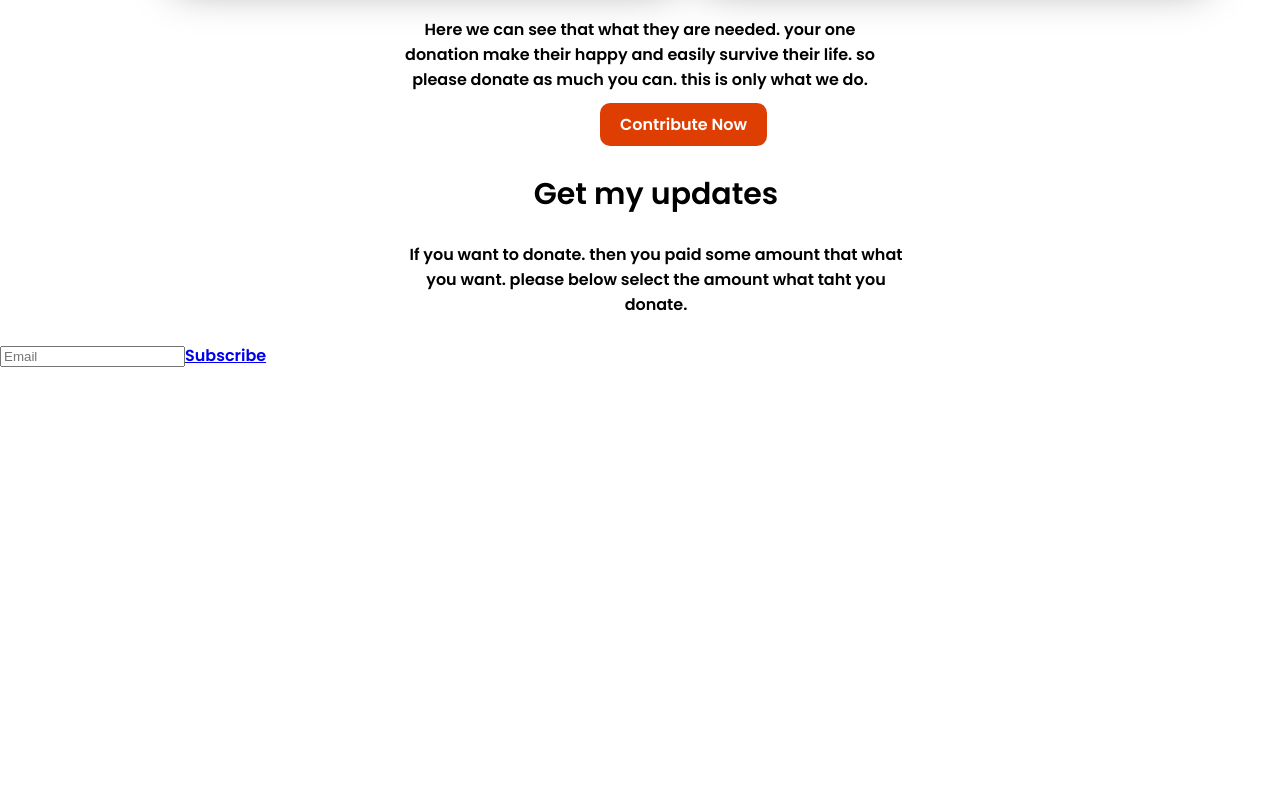
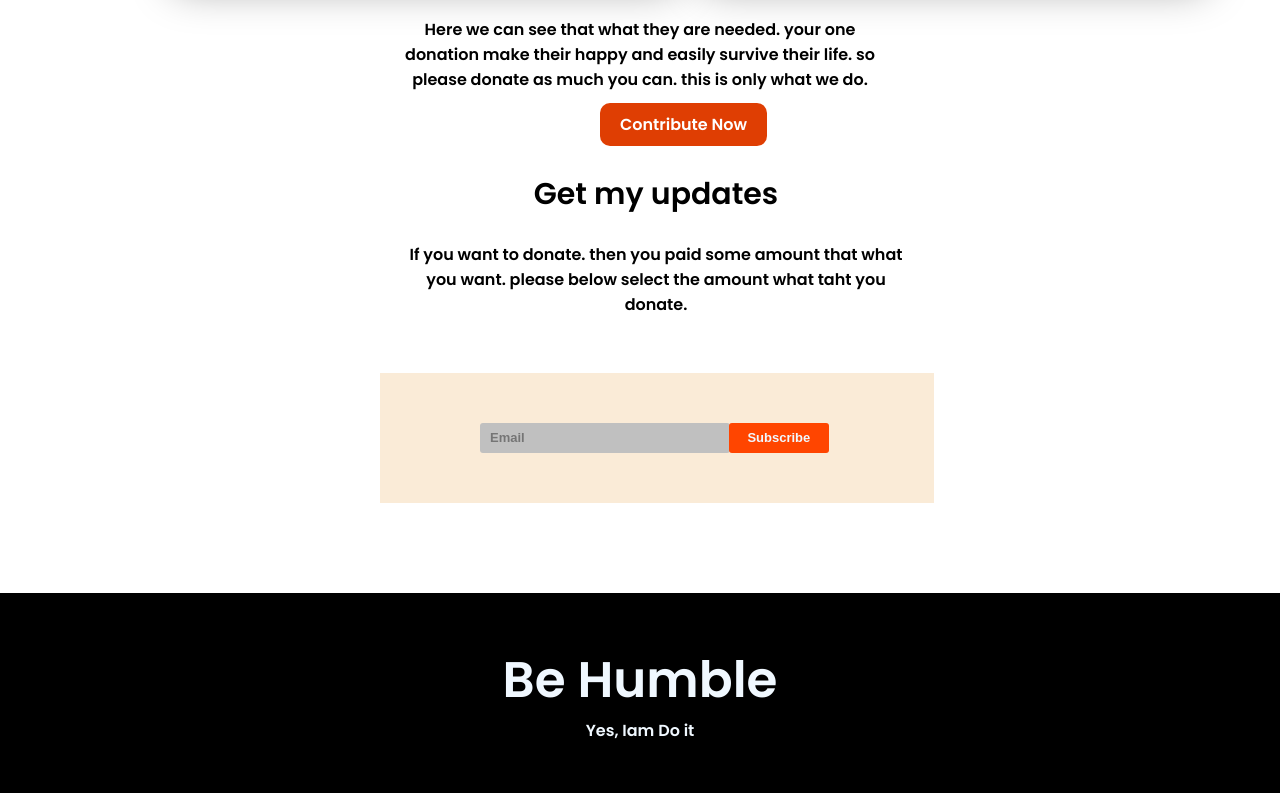
Before and after one commit to arifjahan88/Donate-Website, a plain HTML site: page index.html in a window 1280 px wide. Shown: the part 2265-3058 px from the top of the page. Before the commit the page ends 2633 px from the top, so only its background shows below. Drawn offline with Linux system fonts and the light colour scheme.

Commit message:
after-all-done

```diff
--- a/index.html
+++ b/index.html
@@ -14,6 +14,7 @@
     />
   </head>
   <body>
+    <!-- Top Section Starts here -->
     <section class="top-banner">
       <div class="banner-content">
         <h1>Let's help those people who more in need</h1>
@@ -25,6 +26,9 @@
         <a class="donate-button" href="#">Doante Now</a>
       </div>
     </section>
+    <!-- Top section ends here -->
+
+    <!-- Donate section starts here. -->
     <section class="donate-part">
       <div class="donate-content">
         <h2>Donate Today</h2>
@@ -34,6 +38,9 @@
         </p>
       </div>
     </section>
+    <!-- Donate section ends here -->
+
+    <!-- Donate amount section starts here -->
     <section class="donate-amount-part">
       <div class="amount">
         <h2>100tk</h2>
@@ -51,6 +58,7 @@
         <h2>500tk</h2>
       </div>
     </section>
+
     <section class="donate-content">
       <div>
         <form class="form" action="">
@@ -70,7 +78,9 @@
         </p>
       </div>
     </section>
+    <!-- Donate amount section starts here -->
 
+    <!-- Box content starts here -->
     <section class="box-part">
       <div id="box1">
         <img src="icons/food.png" alt="" />
@@ -97,6 +107,9 @@
         </p>
       </div>
     </section>
+    <!-- Box content ends here -->
+
+    <!-- Gallary section starts here -->
     <section class="gallary">
       <div>
         <h1>Gallary</h1>
@@ -120,6 +133,9 @@
         <a class="donate-button" href="#">Contribute Now</a>
       </div>
     </section>
+    <!-- Gallary section starts here -->
+
+    <!-- Contribution parts starts here -->
     <section class="donate-part">
       <div class="donate-content">
         <h2>Get my updates</h2>
@@ -129,15 +145,22 @@
         </p>
       </div>
     </section>
+    <!-- Contribution parts ends here -->
+
+    <!-- Subscribe part starts here -->
     <section class="subscribe-part">
-      <div>
+      <div class="box">
         <form action="">
-          <input placeholder="Email" type="text" />
+          <input class="text-part" type="text" placeholder="Email" />
+          <input class="button-part" type="submit" value="Subscribe" />
         </form>
       </div>
-      <div>
-        <a href="#">Subscribe</a>
-      </div>
     </section>
+    <!-- Subscribe part ends here -->
+
+    <footer>
+      <h1>Be Humble</h1>
+      <p class="footer-content">Yes, Iam Do it</p>
+    </footer>
   </body>
 </html>
--- a/style.css
+++ b/style.css
@@ -107,6 +107,54 @@ h2{
     box-shadow: 10px 10px 40px rgb(169, 169, 169);
     margin: 10px;
 }
-.subscribe-part{
-    display: flex;
+.box{
+    position: absolute;
 }
+.subscribe-part input{
+    position: relative;
+    display: inline-block;
+    font-size: 13px;
+    font-weight: bold;
+    box-sizing: border-box;
+}
+.text-part{
+    background-color: rgb(192, 192, 192);
+    width: 250px;
+    height: 30px;
+    border: none;
+    outline: none;
+    padding: 0px 10px;
+    border-radius: 3px;
+}
+.button-part{
+    position: relative;
+    border: none;
+    outline: none;
+    height: 30px;
+    width: 100px;
+    background-color: orangered;
+    color: aliceblue;
+    left: -5px;
+    border-radius: 3px;
+}
+.subscribe-part div{
+    margin: 30px 0px 50px 380px;
+    padding: 50px 100px;
+    background-color: antiquewhite;
+}
+footer{
+    margin-top: 250px;
+    margin-bottom: 0px;
+    padding: 50px;
+    background-color: black;
+}
+footer h1{
+    color: aliceblue;
+    margin: 0px;
+    text-align: center;
+}
+.footer-content{
+    color: aliceblue;
+    margin: 0px;
+    text-align: center;
+}
```
